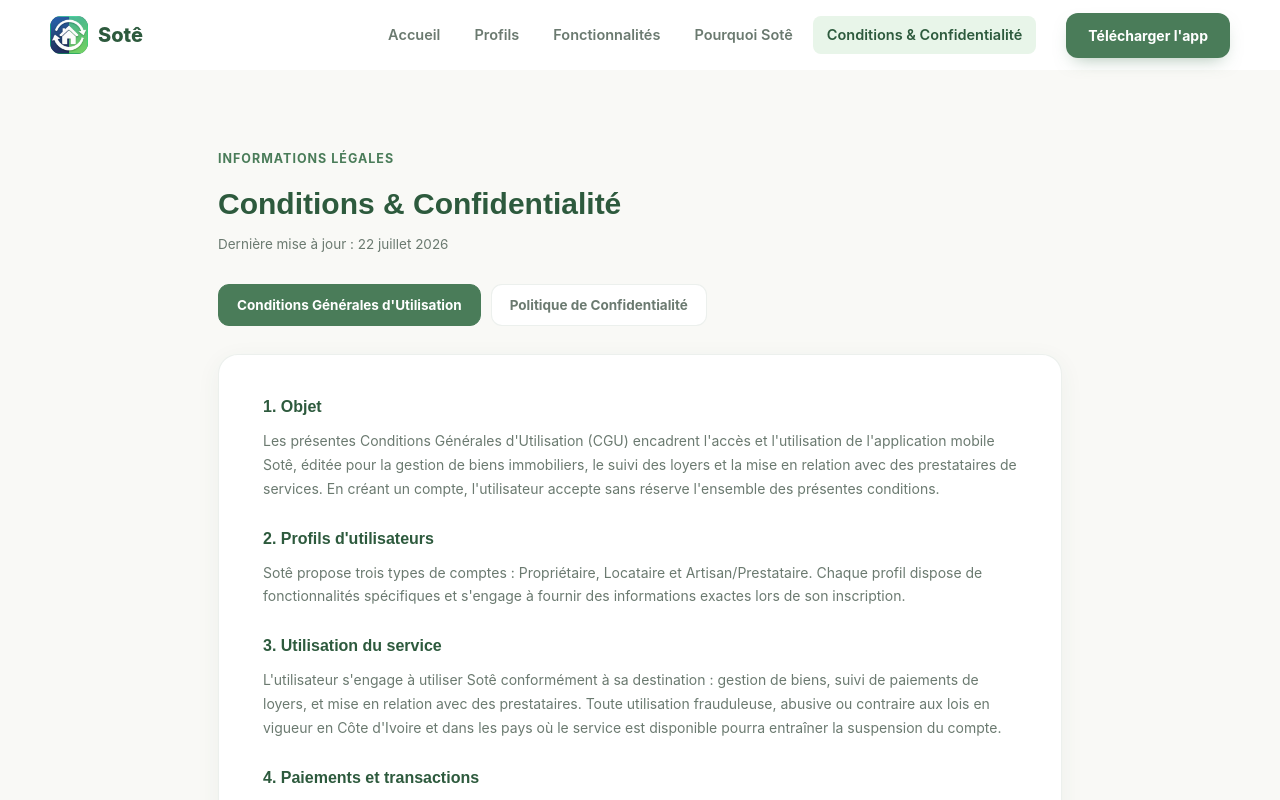
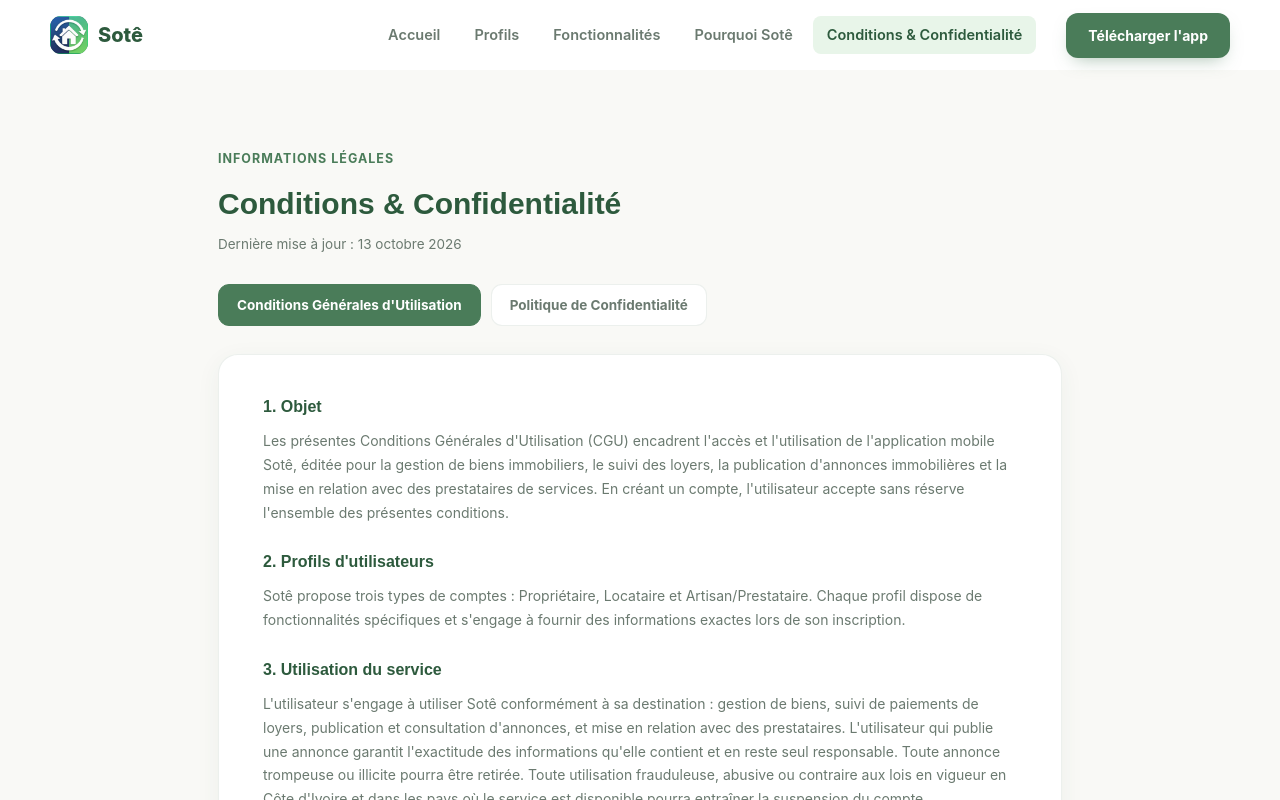
Before and after one commit to Assena-Emmanuel/landing-sote, a Vue app: page /conditions in a window 1280 px wide. Shown: the top 800 px of the page. Built offline with nearby package versions, Linux system fonts and the light colour scheme.

Commit message:
new:config

```diff
--- a/src/components/DownloadSection.vue
+++ b/src/components/DownloadSection.vue
@@ -31,7 +31,8 @@ import loginScreenshot from '../assets/images/singin.jpeg'
           <p>
             Disponible gratuitement sur Android (version 1.0.0).
             Rejoignez les propriétaires, locataires et artisans
-            qui utilisent déjà Sotê.
+            qui utilisent déjà Sotê pour gérer leurs biens et
+            publier leurs annonces.
           </p>
 
 
--- a/src/components/FeaturesSection.vue
+++ b/src/components/FeaturesSection.vue
@@ -2,8 +2,13 @@
 const features = [
   {
     title: 'Suivi des loyers et paiements',
-    desc: "Visualisez les loyers reçus, en attente ou impayés, mois par mois, en un coup d'œil.",
+    desc: "Visualisez les loyers reçus, en attente ou impayés, et retrouvez l'historique de vos paiements et quittances à tout moment.",
     icon: 'payment',
+  },
+  {
+    title: 'Annonces immobilières',
+    desc: 'Publiez vos biens disponibles en quelques minutes et parcourez les annonces pour trouver le logement qui vous convient.',
+    icon: 'listing',
   },
   {
     title: 'Gestion des biens et locataires',
@@ -14,11 +19,6 @@ const features = [
     title: 'Tableau de bord en temps réel',
     desc: "Une vue d'ensemble claire de vos revenus, vos biens et vos locataires, mise à jour instantanément.",
     icon: 'dashboard',
-  },
-  {
-    title: 'Transactions et historique',
-    desc: 'Retrouvez tous vos paiements passés et vos quittances archivées à tout moment.',
-    icon: 'history',
   },
   {
     title: 'Mise en relation avec des artisans',
@@ -78,10 +78,10 @@ const features = [
               <rect x="14" y="14" width="7" height="7" rx="1.5" />
             </svg>
 
-            <!-- History -->
-            <svg v-else-if="feature.icon === 'history'" viewBox="0 0 24 24">
-              <circle cx="12" cy="12" r="9" />
-              <path d="M12 7v5l3 3" />
+            <!-- Listing -->
+            <svg v-else-if="feature.icon === 'listing'" viewBox="0 0 24 24">
+              <path d="M3 11v2a1 1 0 001 1h2l5 4V6L6 10H4a1 1 0 00-1 1z" />
+              <path d="M15.5 8.5a5 5 0 010 7" />
             </svg>
 
             <!-- Tools -->
--- a/src/components/HeroSection.vue
+++ b/src/components/HeroSection.vue
@@ -76,7 +76,7 @@ onUnmounted(() => {
           depuis votre téléphone.
         </h1>
         <p class="lead">
-          Simple, fiable, pensé pour le marché africain. Suivez vos loyers, centralisez vos biens et
+          Simple, fiable, pensé pour le marché africain. Suivez vos loyers, publiez vos annonces, centralisez vos biens et
           faites appel à des artisans de confiance — tout dans une seule application.
         </p>
         <div class="store-badges">
--- a/src/components/ProfilesSection.vue
+++ b/src/components/ProfilesSection.vue
@@ -4,14 +4,14 @@ const profiles = [
     id: 1,
     title: 'Propriétaire',
     description:
-      'Gérez vos biens et vos loyers, suivez les paiements en temps réel et gardez un historique complet de chaque location.',
+      'Publiez vos annonces, gérez vos biens et vos loyers, suivez les paiements en temps réel et gardez un historique complet de chaque location.',
     icon: 'home',
   },
   {
     id: 2,
     title: 'Locataire',
     description:
-      'Payez votre loyer en quelques secondes, suivez votre logement et recevez automatiquement vos quittances.',
+      'Trouvez votre logement parmi les annonces, payez votre loyer en quelques secondes et recevez automatiquement vos quittances.',
     icon: 'user',
   },
   {
--- a/src/components/TermsSection.vue
+++ b/src/components/TermsSection.vue
@@ -10,7 +10,7 @@ const activeTab = ref("cgu");
       <div class="section-head" style="margin-bottom: 30px">
         <div class="kicker">Informations légales</div>
         <h2>Conditions & Confidentialité</h2>
-        <p>Dernière mise à jour : 22 juillet 2026</p>
+        <p>Dernière mise à jour : 13 octobre 2026</p>
       </div>
 
       <div class="tabs">
@@ -37,8 +37,9 @@ const activeTab = ref("cgu");
           <p>
             Les présentes Conditions Générales d'Utilisation (CGU) encadrent
             l'accès et l'utilisation de l'application mobile Sotê, éditée pour
-            la gestion de biens immobiliers, le suivi des loyers et la mise en
-            relation avec des prestataires de services. En créant un compte,
+            la gestion de biens immobiliers, le suivi des loyers, la publication
+            d'annonces immobilières et la mise en relation avec des prestataires
+            de services. En créant un compte,
             l'utilisateur accepte sans réserve l'ensemble des présentes
             conditions.
           </p>
@@ -54,8 +55,11 @@ const activeTab = ref("cgu");
           <h3>3. Utilisation du service</h3>
           <p>
             L'utilisateur s'engage à utiliser Sotê conformément à sa destination
-            : gestion de biens, suivi de paiements de loyers, et mise en
-            relation avec des prestataires. Toute utilisation frauduleuse,
+            : gestion de biens, suivi de paiements de loyers, publication et
+            consultation d'annonces, et mise en relation avec des prestataires.
+            L'utilisateur qui publie une annonce garantit l'exactitude des
+            informations qu'elle contient et en reste seul responsable. Toute
+            annonce trompeuse ou illicite pourra être retirée. Toute utilisation frauduleuse,
             abusive ou contraire aux lois en vigueur en Côte d'Ivoire et dans
             les pays où le service est disponible pourra entraîner la suspension
             du compte.
@@ -104,13 +108,18 @@ const activeTab = ref("cgu");
             gestion du compte : nom, prénoms, numéro de téléphone, adresse des
             biens, historique des paiements, et selon le profil, les
             informations relatives aux services proposés par les artisans.
+            Lorsqu'un utilisateur publie une annonce, Sotê collecte également
+            son contenu : description du bien, photos, loyer demandé,
+            localisation et coordonnées de contact que l'annonceur choisit d'y
+            faire figurer.
           </p>
 
           <h3>2. Utilisation des données</h3>
           <p>
             Les données sont utilisées pour assurer le fonctionnement du service
-            : suivi des loyers, mise en relation entre propriétaires, locataires
-            et prestataires, envoi de notifications, et amélioration continue de
+            : suivi des loyers, publication et consultation des annonces
+            immobilières, mise en relation entre propriétaires, locataires et
+            prestataires, envoi de notifications, et amélioration continue de
             l'application.
           </p>
 
@@ -119,7 +128,10 @@ const activeTab = ref("cgu");
             Les données personnelles ne sont partagées avec des tiers qu'avec le
             consentement explicite de l'utilisateur, ou lorsque la loi l'exige.
             Les informations de paiement sont traitées de manière chiffrée et ne
-            sont jamais revendues à des fins commerciales.
+            sont jamais revendues à des fins commerciales. Les annonces
+            publiées sont, par nature, visibles des autres utilisateurs de
+            l'application : les informations que l'annonceur y fait figurer
+            sont donc accessibles à toute personne qui les consulte.
           </p>
 
           <h3>4. Sécurité</h3>
@@ -133,7 +145,8 @@ const activeTab = ref("cgu");
           <p>
             Chaque utilisateur peut demander l'accès, la rectification ou la
             suppression de ses données personnelles à tout moment, en contactant
-            le support depuis l'application.
+            le support depuis l'application. Une annonce peut être modifiée ou
+            retirée à tout moment par l'utilisateur qui l'a publiée.
           </p>
 
           <h3>6. Conservation des données</h3>
--- a/src/components/WhySection.vue
+++ b/src/components/WhySection.vue
@@ -14,7 +14,7 @@ const reasons = [
   },
   {
     title: "Un écosystème unifié",
-    desc: "Propriétaires, locataires, gestionnaires et prestataires réunis dans un même environnement pour connecter les acteurs, fluidifier les échanges et transformer chaque interaction.",
+    desc: "Propriétaires, locataires, gestionnaires et prestataires réunis dans un même environnement pour publier et consulter des annonces, connecter les acteurs, fluidifier les échanges et transformer chaque interaction.",
     path: '<rect x="4" y="3" width="16" height="18" rx="2"/><path d="M8 7h8M8 11h8M8 15h5"/>',
   },
 ]
```
